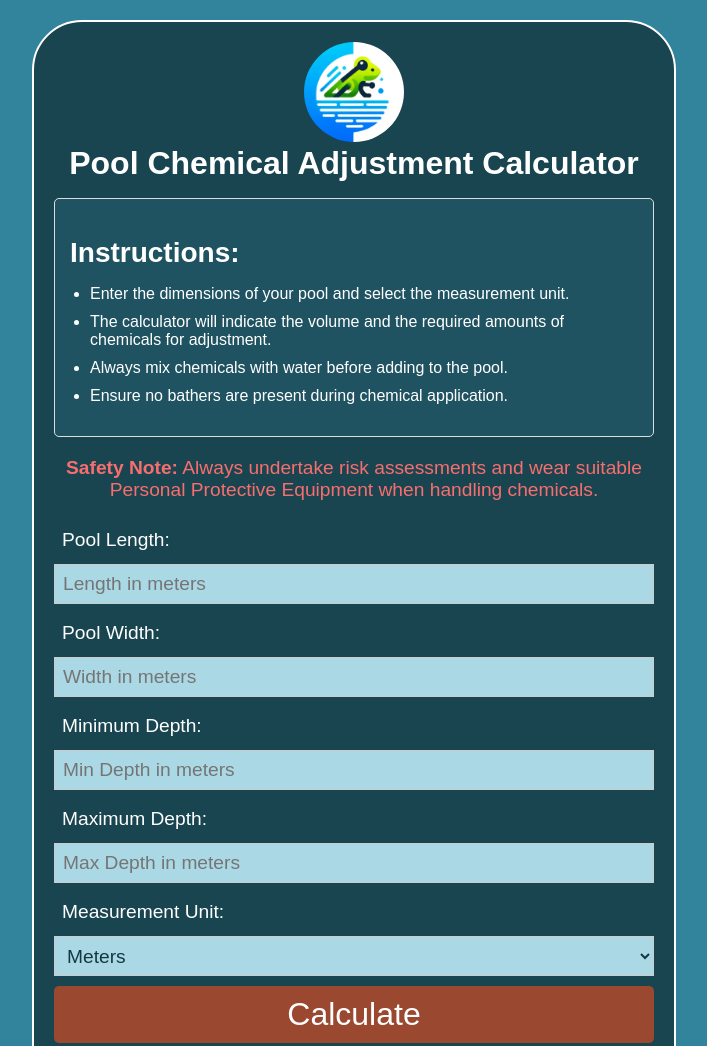
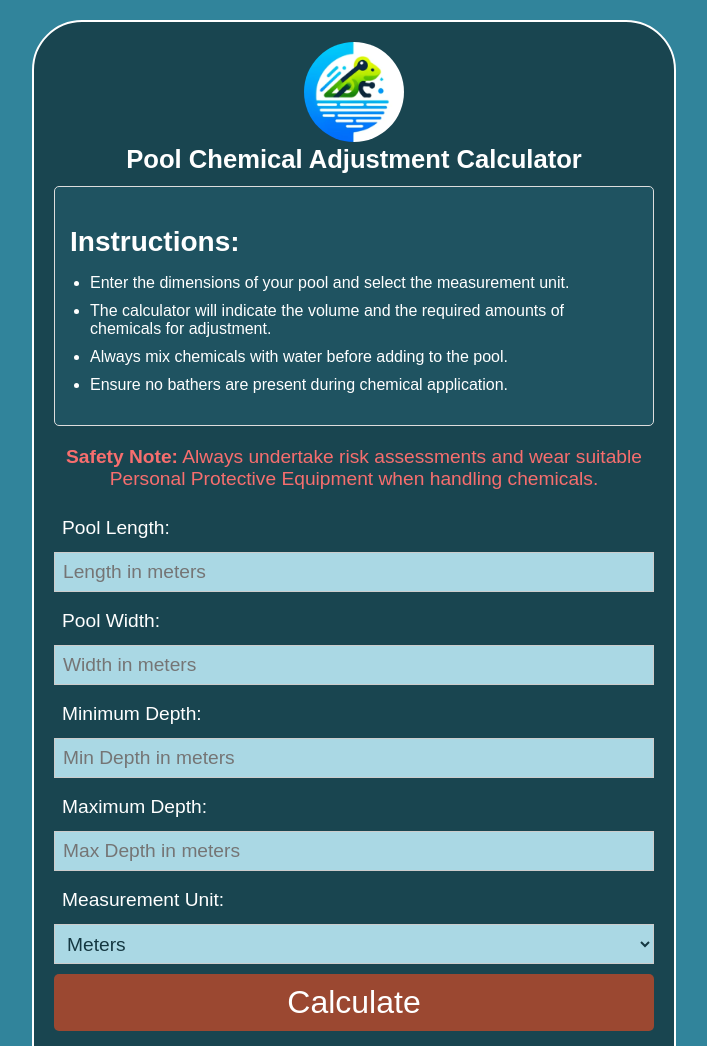
Before and after one commit to CyberneticFrog/pool-app, a plain HTML site: page index.html in a window 1280 px wide. Shown: the top 1046 px of the page, without its empty margins (286-993 px from the left). Drawn offline with Linux system fonts and the light colour scheme.

Commit message:
Update styles.css
Changed title font size.

```diff
--- a/styles.css
+++ b/styles.css
@@ -90,7 +90,7 @@ button:hover {
 
 /* Header styles */
 h1 {
-  font-size: 2em; /* 32px if the base size is 16px */
+  font-size: 1.6em; /* 32px if the base size is 16px */
   color: white;
   text-align: center;
   font-weight: bold;
```
